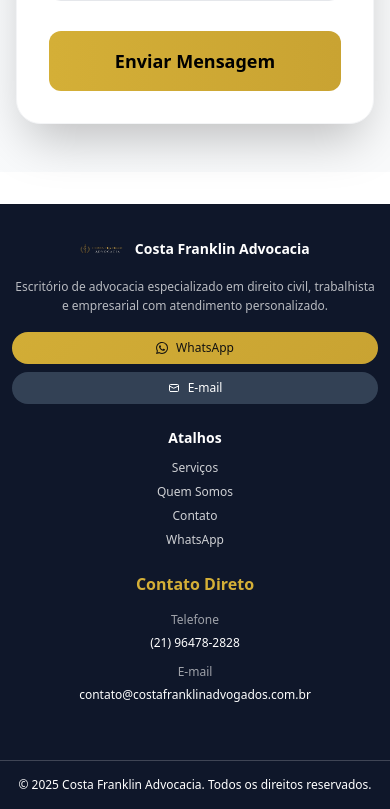
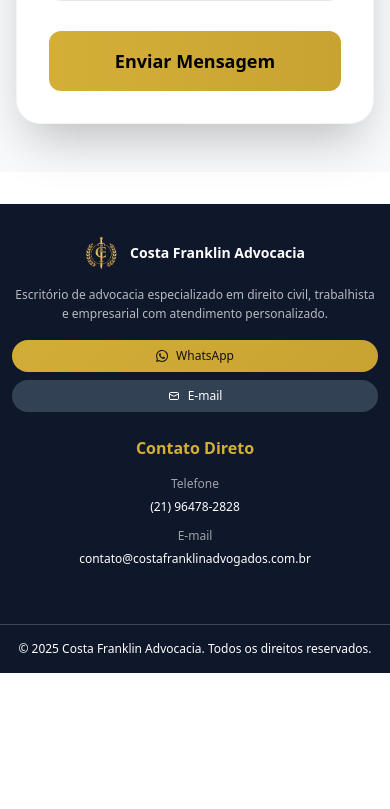
Before and after one commit to soultechlab/costa-franklin-advocacia, a React (Vite) app: page / in a window 390 px wide. Shown: the part 4875-5684 px from the top of the page. After the commit the page ends 5548 px from the top, so only its background shows below. Built offline with nearby package versions, Linux system fonts and the light colour scheme.

Commit message:
fix: ajust the responsibility

```diff
--- a/src/components/Footer.jsx
+++ b/src/components/Footer.jsx
@@ -7,9 +7,15 @@
         <div className="text-center md:text-left">
           <div className="flex items-center justify-center md:justify-start gap-3 mb-4">
             <img
+              src="/src/assets/icon.png"
+              alt="Ícone Costa Franklin Advocacia"
+              className="h-8 sm:h-10 w-auto object-contain md:hidden"
+              onError={(e) => e.target.style.display = 'none'}
+            />
+            <img
               src="/src/assets/logo.svg"
               alt="Logotipo Costa Franklin Advocacia"
-              className="h-6 sm:h-8 w-auto object-contain"
+              className="hidden md:block h-6 sm:h-8 w-auto object-contain"
               onError={(e) => e.target.style.display = 'none'}
             />
             <span className="font-semibold text-white text-sm sm:text-base">Costa Franklin Advocacia</span>
@@ -32,7 +38,7 @@
             </a>
           </div>
         </div>
-        <div className="text-center md:text-left">
+        <div className="hidden md:block text-center md:text-left">
           <h4 className="font-semibold mb-3 text-white text-sm sm:text-base">Atalhos</h4>
           <ul className="space-y-2 text-white/80 text-xs sm:text-sm">
             <li><a href="#servicos" className="hover:text-white transition">Serviços</a></li>
```
